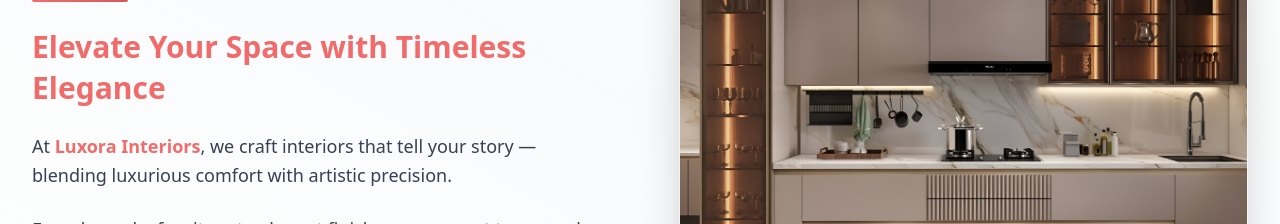
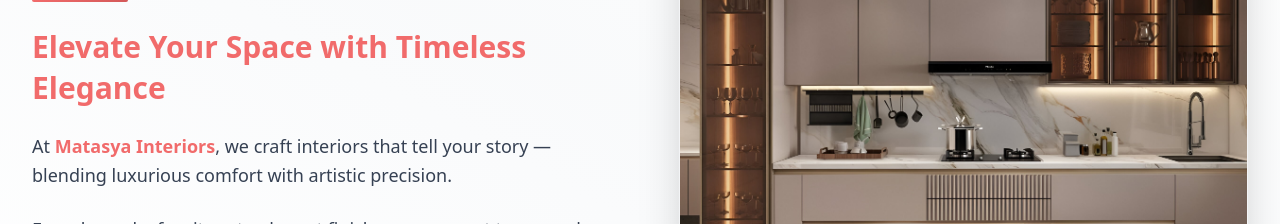
Before and after one commit to MedhaProjects/MD, a React (Vite) app: page / in a window 1280 px wide. Shown: the part 880-1104 px from the top of the page. Built offline with nearby package versions, Linux system fonts and the light colour scheme.

Commit message:
Update HomePage.jsx

```diff
--- a/src/pages/HomePage.jsx
+++ b/src/pages/HomePage.jsx
@@ -246,7 +246,7 @@ export default function HeroSlider() {
     </h3>
 
     <p className="text-gray-700 text-lg leading-relaxed">
-      At <span className="font-semibold text-[#F16B6B]">Luxora Interiors</span>, we craft interiors that tell your story — blending luxurious comfort with artistic precision.
+      At <span className="font-semibold text-[#F16B6B]">Matasya Interiors</span>, we craft interiors that tell your story — blending luxurious comfort with artistic precision.
     </p>
     <p className="text-gray-700 text-lg leading-relaxed">
       From bespoke furniture to elegant finishes, our expert team works hand-in-hand with you to bring your vision to life.
```
